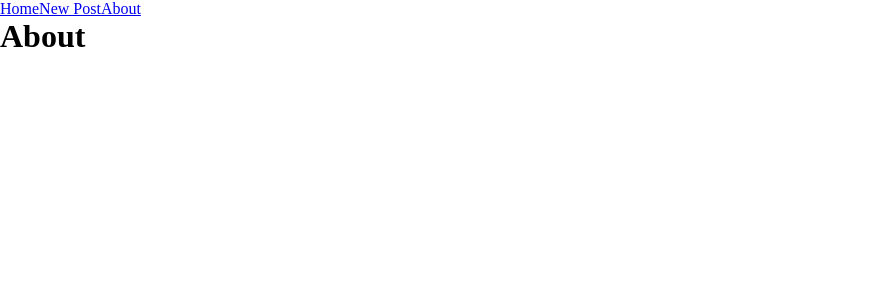
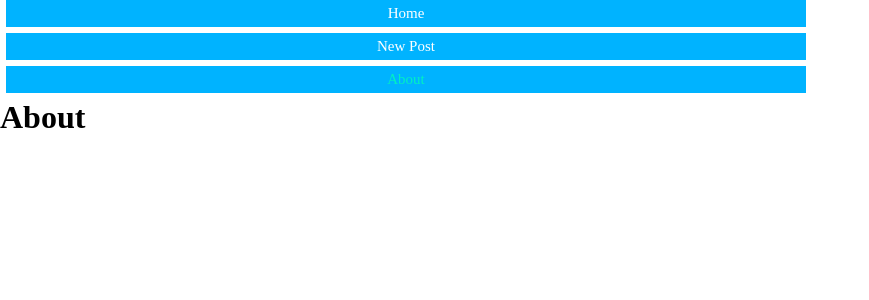
Before and after one commit to hijohnmark/mood-board-app, a React (Create React App) app: page /about in a window 1280 px wide. Shown: the top 300 px of the page, without its empty margins (0-869 px from the left). Built offline with nearby package versions, Linux system fonts and the light colour scheme.

Commit message:
build NavBar.css and import to NavBar component

```diff
--- a/src/components/NavBar.js
+++ b/src/components/NavBar.js
@@ -1,5 +1,5 @@
 import { NavLink } from "react-router-dom";
-// import './NavBar.css'
+import '../css/NavBar.css'
 
 function NavBar() {
     return (
--- a/src/css/NavBar.css
+++ b/src/css/NavBar.css
@@ -12,5 +12,5 @@
 }
 
 .active {
-    color: red;
+    color: rgba(0, 255, 179, 0.811);
 }
```
